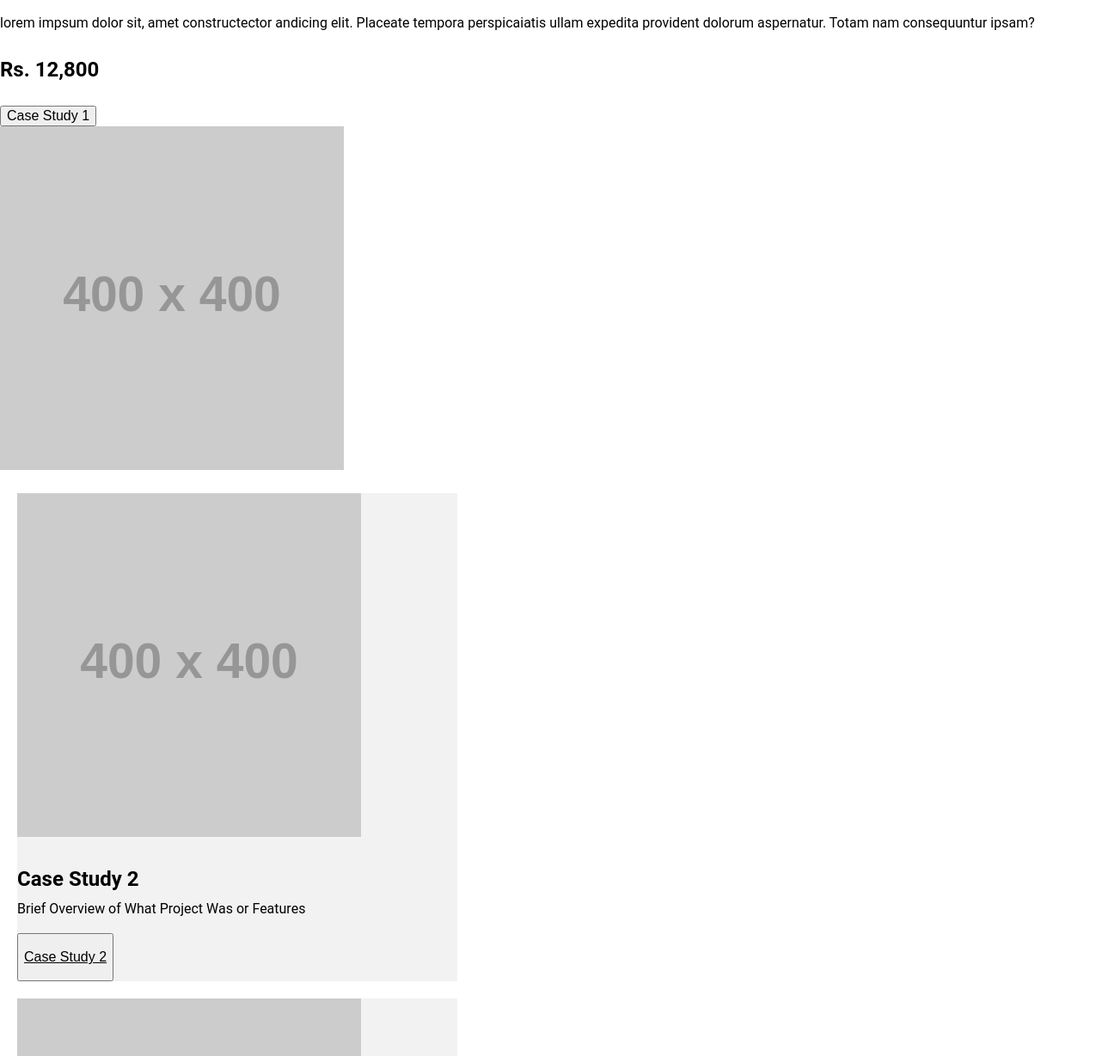
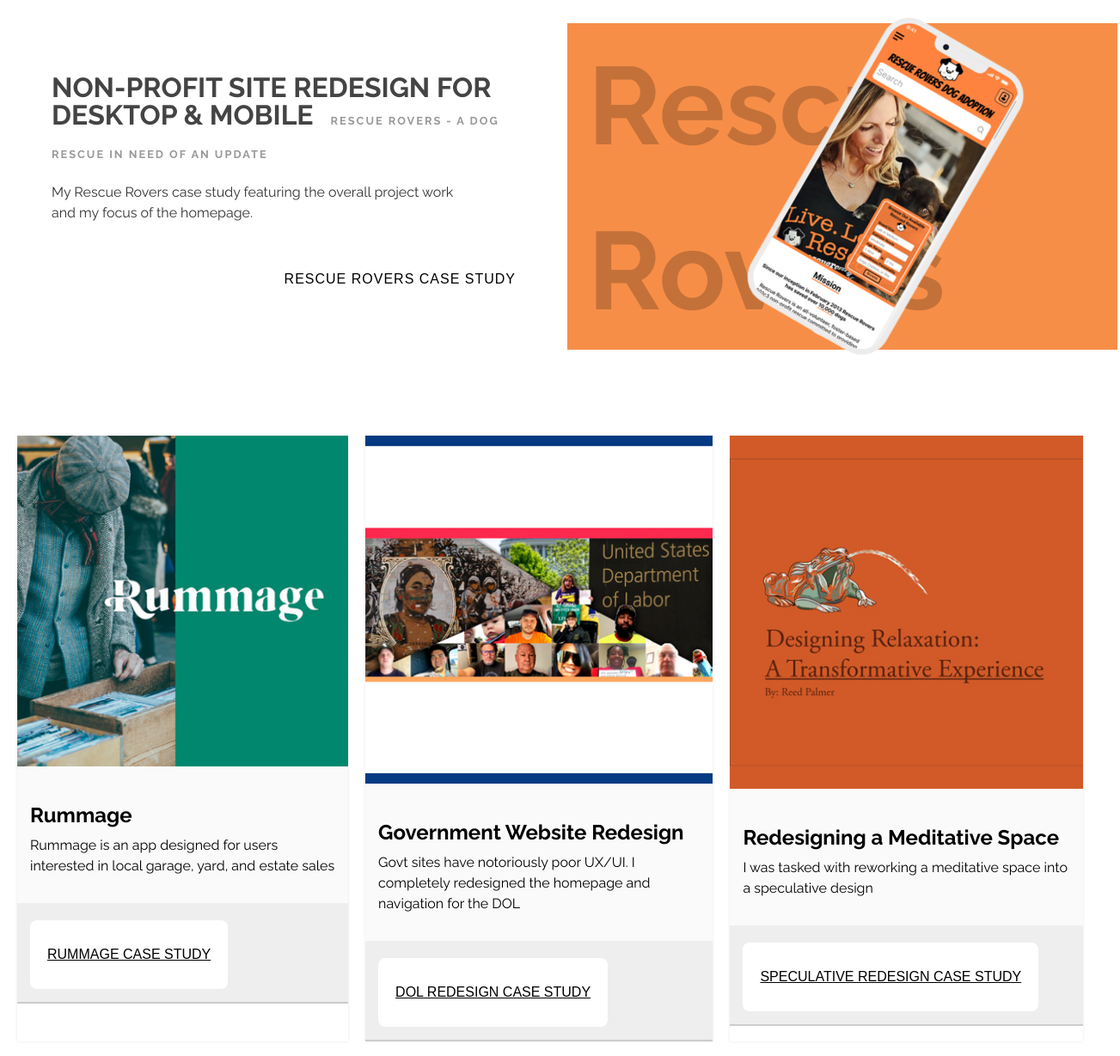
Before and after one commit to RP2291/Portfolio, a plain HTML site: page portfolio/index.html in a window 1280 px wide. Shown: the part 651-1880 px from the top of the page at 86% size, 1303 px wide, since content can reach past the window. Drawn offline with Linux system fonts and the light colour scheme; placeholder pictures from the web are drawn by us.

Commit message:
Portfolio for 16 and 17

```diff
--- a/portfolio/index.html
+++ b/portfolio/index.html
@@ -35,42 +35,44 @@
   <section class="hero-container">
     <!--Image-->
     <div class="hero-container_img">
-      <img src="https://via.placeholder.com/500" alt="">
+      <img src="./images/HeroPRofileC.png" alt="">
     </div>
 
     <!--Text Info-->
     <div class="hero-container_copy">
       <h1 class="margin-bottom_five">Hello! I'm Reed Palmer</h1>
-      <h2 class="hero-container_sub-copy">A UX Designer Focused on Customer-Centric Digital Experiences</h2>
+      <h2 class="hero-container_sub-copy">I’m a UX designer with a background in Human Factors, Cognitive Science, and Consumer Engagement. I'm passionate about usability, accessibility, and aesthetics when designing digital projects.</h2>
     </div>
   </section>
   <!-- Responsive Card -->
+  <!-- This is where flex is -->
   <div class="container">
     <div class="details">
       <div class="content">
-        <h2>My Case Study<span>This is my case study</span></h2>
-        <p>lorem impsum dolor sit, amet constructector andicing elit. Placeate tempora perspicaiatis ullam expedita provident dolorum aspernatur. Totam nam consequuntur ipsam?</p>
-        <h3>Rs. 12,800</h3>
-        <button><a href="./">Case Study 1</a></button>
+        <h2>Non-Profit Site Redesign for Desktop & Mobile<span>Rescue Rovers - A Dog Rescue in Need of An Update</span></h2>
+        <p>My Rescue Rovers case study featuring the overall project work and my focus of the homepage.</p>
+        <!-- <h3>Rs. 12,800</h3> -->
+        <button><a href="./">Rescue Rovers Case Study</a></button>
       </div>
     </div>
     <div class="img-container">
-      <img src="https://via.placeholder.com/400" alt="">
+      <img src="./images/RescueRoversPhone.png" alt="">
     </div>
   </div>
   <!-- Cards -->
+  <!-- This is where my grid is! -->
   <div class="cards">
     <div class="card">
       <a href="">
-        <img src="https://via.placeholder.com/400" alt="" class="card__image">
+        <img src="./images/RummageThumb.jpg" alt="" class="card__image">
         <div class="card__content">
-          <h3 class="margin-bottom_five">Case Study 2</h3>
-          <p class="margin-top_zero">Brief Overview of What Project Was or Features</p>
+          <h3 class="margin-bottom_five">Rummage</h3>
+          <p class="margin-top_zero">Rummage is an app designed for users interested in local garage, yard, and estate sales</p>
         </div>
         <div class="card__info">
           <div>
             <button>
-              <p class="link">Case Study 2</p>
+              <p class="link">Rummage Case Study</p>
             </button>
           </div>
         </div>
@@ -78,15 +80,15 @@
     </div>
     <div class="card">
       <a href="">
-        <img src="https://via.placeholder.com/400" alt="" class="card__image">
+        <img src="./images/DOLThumbA.jpg" alt="" class="card__image">
         <div class="card__content">
-          <h3 class="margin-bottom_five">Case Study 3</h3>
-          <p class="margin-top_zero">Brief Overview of What Project Was or Features</p>
+          <h3 class="margin-bottom_five">Government Website Redesign</h3>
+          <p class="margin-top_zero">Govt sites have notoriously poor UX/UI. I completely redesigned the homepage and navigation for the DOL</p>
         </div>
         <div class="card__info">
           <div>
             <button>
-              <p class="link">Case Study 3</p>
+              <p class="link">DOL Redesign Case Study</p>
             </button>
           </div>
         </div>
@@ -94,21 +96,33 @@
     </div>
     <div class="card">
       <a href="">
-        <img src="https://via.placeholder.com/400" alt="" class="card__image">
+        <img src="./images/ClassPrjctThumbnail.jpg" alt="" class="card__image">
         <div class="card__content">
-          <h3 class="margin-bottom_five">Case Study 4</h3>
-          <p class="margin-top_zero">Brief Overview of What Project Was or Features</p>
+          <h3 class="margin-bottom_five">Redesigning a Meditative Space</h3>
+          <p class="margin-top_zero">I was tasked with reworking a meditative space into a speculative design</p>
         </div>
         <div class="card__info">
           <div>
             <button>
-              <p class="link">Case Study 4</p>
+              <p class="link">Speculative Redesign Case Study</p>
             </button>
           </div>
         </div>
       </a>
     </div>
   </div>
+  <!--Footer-->
+  <footer>
+    <!--Contact-->
+    <h2 class="margin-bottom_five">Let's Get in Touch!</h2>
+    <p>I'd Love an Opportunity to Work With You</p>
+    <a class="link" href="mailto:rpalmer2291@gmail.com" target="blank">rpalmer2291@gmail.com</a>
+    <a class="link" href="tel:307-871-6055">307-871-6055</a>
+
+    <!--Copyright-->
+    <p class="copyright">&copy; 2023 Reed Palmer. All Rights Reserved</p>
+</footer>
+
 </body>
 
 </html>
--- a/portfolio/style.css
+++ b/portfolio/style.css
@@ -1,13 +1,14 @@
-/* Define Global Css*/
+/* Global */
+
 body {
-  font-family: 'Roboto' , sans-serif;
+    font-family: "Raleway", sans-serif;
     font-weight: 700;
     color: #000000;
     line-height: 1.5;
     margin: 0;
   }
 
- /* Define Default Global Font Sizes */
+  /* Global Font */
 
   h1 {
     font-size: 40px;
@@ -45,7 +46,7 @@
     text-decoration: underline;
   }
 
- /*Define Global Helper Styles*/
+  /* Global Helpers */
 
   .center {
     text-align: center;
@@ -57,6 +58,7 @@
 
   .link {
     text-decoration: underline;
+    color: #000;
   }
 
   .link:hover {
@@ -71,13 +73,13 @@
     font-weight: 400;
   }
 
- /*Define Navigation Styles*/
+  /* Navigation */
 
   nav {
     background-color: #ffffff;
     display: flex;
     flex-direction: row wrap;
-     justify-content: flex-end;
+    justify-content: flex-begin;
     padding-right: 20px;
     position: sticky;
     top: 0;
@@ -88,142 +90,10 @@
     padding: 20px;
   }
 
- .nav-mobile {
-   display: none;
- }
-
- #menuToggle
- {
-   display: block;
-   position: relative;
-   top: 10px;
-   left: 10px;
-   z-index: 1;
-   -webkit-user-select: none;
-   user-select: none;
-   margin: 20px 20px 30px 20px;
- }
-
- #menuToggle a
- {
-   text-decoration: none;
-   color: #000000;
-   transition: color 0.3s ease;
- }
-
-
- #menuToggle input
- {
-   display: block;
-   width: 40px;
-   height: 32px;
-   position: absolute;
-   top: -7px;
-   left: -5px;
-   cursor: pointer;
-   opacity: 0; /* hide this */
-   z-index: 2; /* and place it over the hamburger */
-
-   -webkit-touch-callout: none;
- }
-
- /*
-  * Just a quick hamburger
-  */
- #menuToggle span
- {
-   display: block;
-   width: 33px;
-   height: 4px;
-   margin-bottom: 5px;
-   position: relative;
-   background: #000000;
-   border-radius: 3px;
-   z-index: 1;
-   transform-origin: 4px 0px;
-   transition: transform 0.5s cubic-bezier(0.77,0.2,0.05,1.0),
-               background 0.5s cubic-bezier(0.77,0.2,0.05,1.0),
-               opacity 0.55s ease;
- }
-
- #menuToggle span:first-child
- {
-   transform-origin: 0% 0%;
- }
-
- #menuToggle span:nth-last-child(2)
- {
-   transform-origin: 0% 100%;
- }
-
- /*
-  * Transform all the slices of hamburger
-  * into a crossmark.
-  */
- #menuToggle input:checked ~ span
- {
-   opacity: 1;
-   transform: rotate(45deg) translate(-2px, -1px);
-   background: #000000;
- }
-
- /*
-  * But let's hide the middle one.
-  */
- #menuToggle input:checked ~ span:nth-last-child(3)
- {
-   opacity: 0;
-   transform: rotate(0deg) scale(0.2, 0.2);
- }
-
- /*
-  * Ohyeah and the last one should go the other direction
-  */
- #menuToggle input:checked ~ span:nth-last-child(2)
- {
-   transform: rotate(-45deg) translate(0, -1px);
- }
-
- /*
-  * Make this absolute positioned
-  * at the top left of the screen
-  */
- #menu
- {
-   position: absolute;
-   width: 300px;
-   margin: -100px 0 0 -50px;
-   padding: 50px;
-   padding-top: 125px;
-
-   background: #ededed;
-   list-style-type: none;
-   -webkit-font-smoothing: antialiased;
-   /* to stop flickering of text in safari */
-
-   transform-origin: 0% 0%;
-   transform: translate(-100%, 0);
-
-   transition: transform 0.5s cubic-bezier(0.77,0.2,0.05,1.0);
- }
-
- #menu li
- {
-   padding: 10px 0;
-   font-size: 22px;
- }
-
- /*
-  * And let's slide it in from the left
-  */
- #menuToggle input:checked ~ ul
- {
-   transform: none;
- }
- /* Define Hero Styles */
+  /* Hero */
 
   .hero-container {
-     background-color: #f2f2f2;
+    background-color: #ffffff;
     display: flex;
     align-items: center;
     margin-bottom: 60px;
@@ -231,10 +101,14 @@
 
   .hero-container_img {
     width: 40%;
+    border-radius: 50%;
+    background: #21856e;
+    margin-left: 20px;
   }
 
   .hero-container_img img {
     width: 100%;
+    border-radius: 50%;
   }
 
   .hero-container_copy {
@@ -242,28 +116,202 @@
     padding: 5%;
   }
 
- /* Define Card Styles */
+  /* Responsive Card */
 
- .card-container {
+  .container {
+    position: relative;
     display: flex;
-     flex-flow: row wrap;
-     justify-content: center;
-     margin: auto auto 60px auto;
-     max-width: 1000px;
+    flex-wrap: wrap;
+    justify-content: space-between;
+    width: 100%;
+    height: 380px;
+    background: #fff;
+    margin: 20px;
+    margin-top: 100px;
   }
 
+  .container .img-container {
+    position: relative;
+    display: flex;
+    justify-content: center;
+    align-items: center;
+    width: 50%;
+    height: 100%;
+    background: #F68E48;
+  }
+
+  .container .img-container::before {
+    content: "Rescue Rovers";
+    position: absolute;
+    top: 0;
+    left: 24px;
+    color: #000;
+    opacity: 0.2;
+    font-size: 8em;
+    font-weight: 800;
+  }
+
+  .container .img-container img {
+    position: relative;
+    width: 400px;
+    transform: rotate(30deg);
+    right: -50px;
+    transition: 0.9s linear;
+  }
+
+  .container .details {
+    display: flex;
+    justify-content: center;
+    align-items: center;
+    width: 50%;
+    height: 100%;
+    box-sizing: border-box;
+    padding: 40px;
+  }
+
+  .container .details h2 {
+    margin: 0;
+    padding: 0;
+    text-transform: uppercase;
+    font-size: 2em;
+    line-height: 1em;
+    color: #444;
+  }
+
+  .container .details h2 span {
+    font-size: 0.4em;
+    text-transform: uppercase;
+    letter-spacing: 2px;
+    color: #999;
+    margin-left: 20px;
+  }
+
+  .container .details p {
+    max-width: 85%;
+    /*   margin-right: 15%; */
+    color: #333;
+    /*   font-size: 15px; */
+    margin-bottom: 36px;
+  }
+
+  /* .container .details h3 {
+    margin: 0;
+    padding: 0;
+    font-size: 2.5em;
+    color: #a2a2a2;
+    float: left;
+  } */
+
+  .container .details button {
+    background: #fff;
+    color: #fff;
+    border: none;
+    outline: none;
+    padding: 15px 20px;
+    margin-top: 5px;
+    font-size: 16px;
+    letter-spacing: 1px;
+    text-transform: uppercase;
+    font-weight: 600;
+    border-radius: 8px;
+    float: right;
+  }
+
+  /* responsive part */
+  @media (max-width: 1080px) {
+    .container {
+      height: auto;
+    }
+
+    .container .img-container {
+      padding: 40px;
+      box-sizing: border-box;
+      width: 100% !important;
+      height: auto;
+      text-align: center;
+      overflow: hidden;
+    }
+
+    .container .img-container img {
+      left: initial;
+      max-width: 100%;
+      transform: rotate(0deg);
+    }
+
+    .details {
+      width: 100% !important;
+      height: auto;
+      padding: 20px;
+    }
+  }
+
+  /* Cards */
+
+  .cards {
+    margin: 20px;
+    margin-top: 100px;
+    /*   max-width: 1000px; */
+    display: grid;
+    /*   grid-template-columns: repeat(auto-fill,     minmax(225px, 1fr));
+    grid-template-rows: 1fr 1fr; */
+    gap: 20px;
+  }
   .card {
-     background-color: #f2f2f2;
-     width: 40%;
-     margin: 20px;
+    grid-row-start: 1;
+    grid-row-end: 1;
+    box-shadow: 0 0 3px rgba(0, 0, 0, 0.1);
+  }
+
+  .card__image {
+    width: 100%;
+    display: block;
+  }
+
+  .card__content {
+    /* line-height: 1.5;
+    font-size: 0.9em; */
+    padding: 15px;
+    background: #fafafa;
+  }
+
+  /* .card__content > p:first-of-type {
+    margin-top: 0;
+  }
+
+  .card__content > p:last-of-type {
+    margin-bottom: 0;
+  } */
+
+  .card__info {
+    padding: 15px;
+    display: flex;
+    justify-content: space-between;
+    align-items: center;
+    background: #eeeeee;
+    /* font-size: 0.8em; */
+    border-bottom: 2px solid #cccccc;
+  }
+  /* .card__link {
+    color: #fff;
+    text-decoration: none;
+  }
+  .card__link:hover {
+    text-decoration: underline;
+  } */
+  .cards .card__info button {
+    background: #fff;
+    border: none;
+    outline: none;
+    padding: 15px 20px;
+    margin-top: 5px;
+    font-size: 16px;
+    text-transform: uppercase;
+    font-weight: 600;
+    border-radius: 8px;
   }
 
   .card a:hover {
     text-decoration: none;
- }
-
- .card-copy {
-     padding: 0 20px 20px 20px;
 }
 
 footer {
@@ -277,12 +325,8 @@
     margin-top: 30px;
 }
 
- /*Define Media Queries Which Tell the Code How Resize*/
-
+/* Resizing Properties */
 @media screen and (max-width: 768px) {
-   .nav-mobile {
-     display: block;
-   }
 
       h1 {
           font-size: 24px;
@@ -311,12 +355,6 @@
   }
 
   @media screen and (max-width: 1024px) {
-     nav {
-         display: none;
-     }
-     .nav-mobile {
-     display: block;
-     }
 
       p {
           font-size: 14px;
```
Also changed, not shown: portfolio/images/ClassPrjctThumbnail.jpg (added), portfolio/images/DOLThumbA.jpg (added), portfolio/images/HeroPRofileC.png (added), portfolio/images/RescueRoversPhone.png (added), portfolio/images/RummageThumb.jpg (added), 3 other files. Lines whose indentation alone changed are shown as unchanged.
